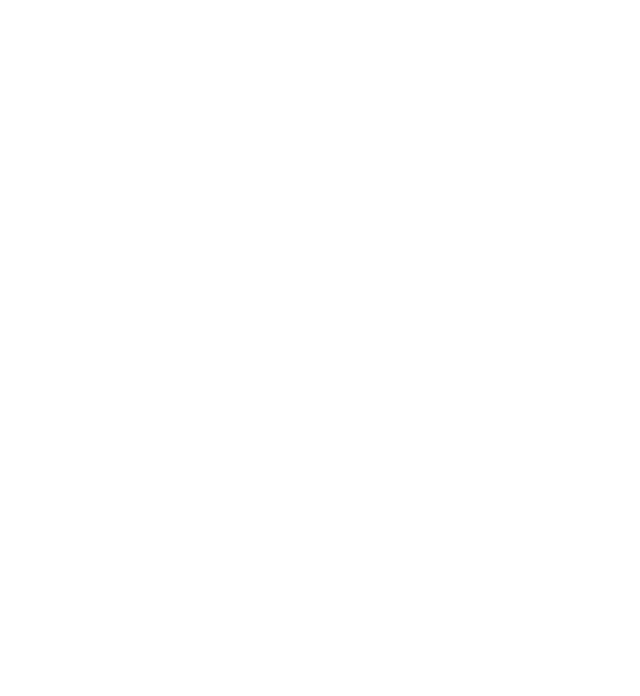
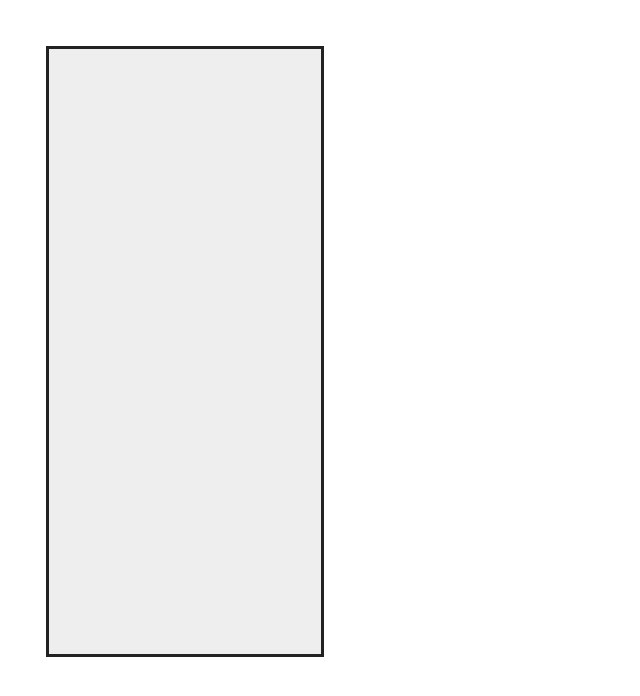
Before and after one commit to Danielzapirtan/cocontab, a plain HTML site: page index.html in a window 1280 px wide. Shown: the whole page, without its empty margins (0-640 px from the left). Drawn offline with Linux system fonts and the light colour scheme.

Commit message:
defaultMessage

```diff
--- a/index.html
+++ b/index.html
@@ -7,5 +7,7 @@
   <link rel="stylesheet" href="style.css">
 </head>
 <body>
+	<div class="viewport"></div>
+	<script src="script.js"></script>
 </body>
 </html>
--- a/style.css
+++ b/style.css
@@ -1,13 +1,17 @@
 * {
-	--width 64mm;
-	--height 144mm;
+	--width: 72mm;
+	--height: 160mm;
 	overflow-x: auto;
 	overflow-y: auto;
 	font-family: Monospace;
 	font-size: 7vw;
 }
 
-body {
+.viewport {
   width: var(--width);
   height: var(--height);
+  border: 3px solid #222;
+  background-color: #eee;
+  margin-left: 10mm;
+  margin-top: 10mm;
 }
```
